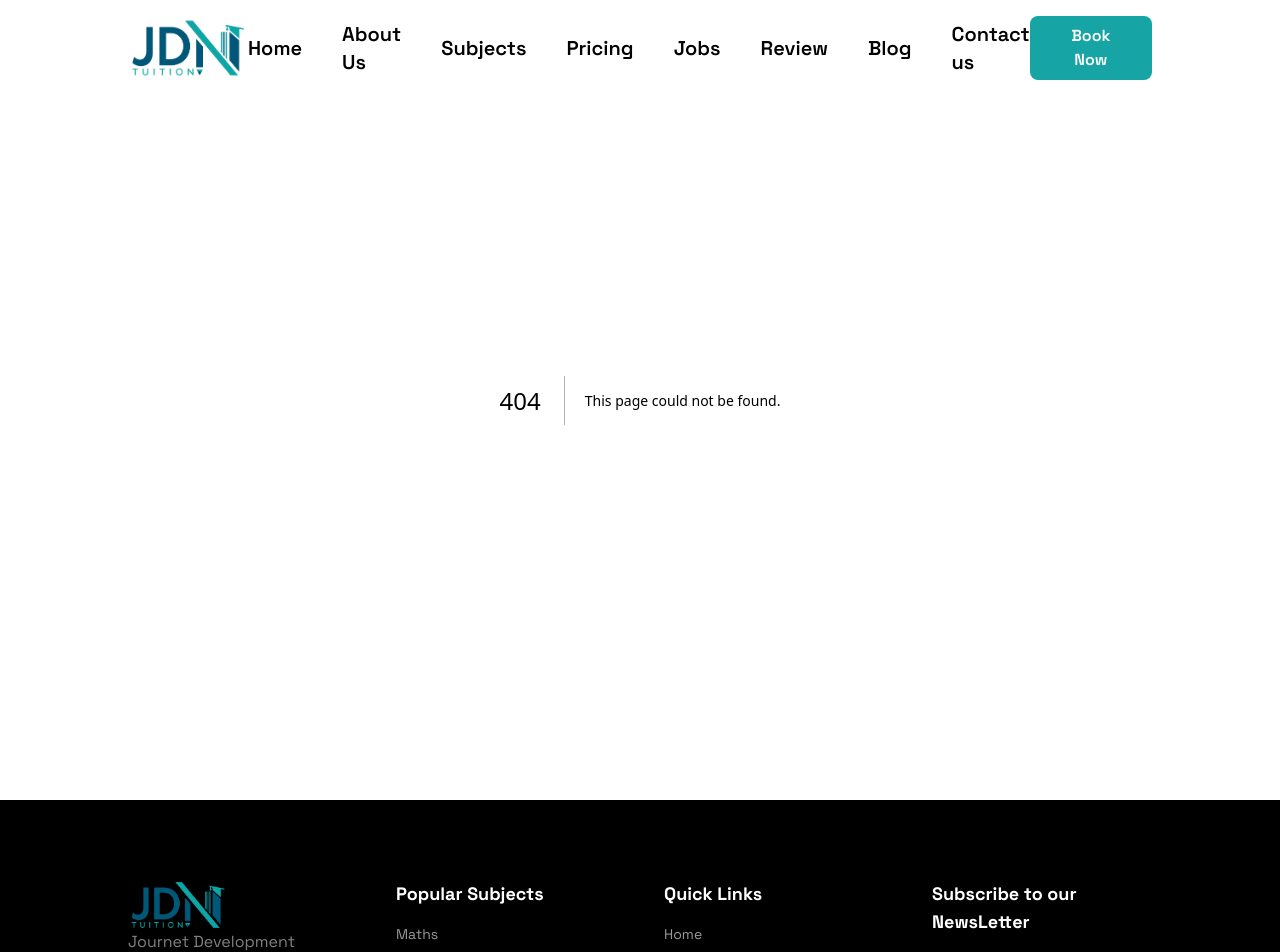
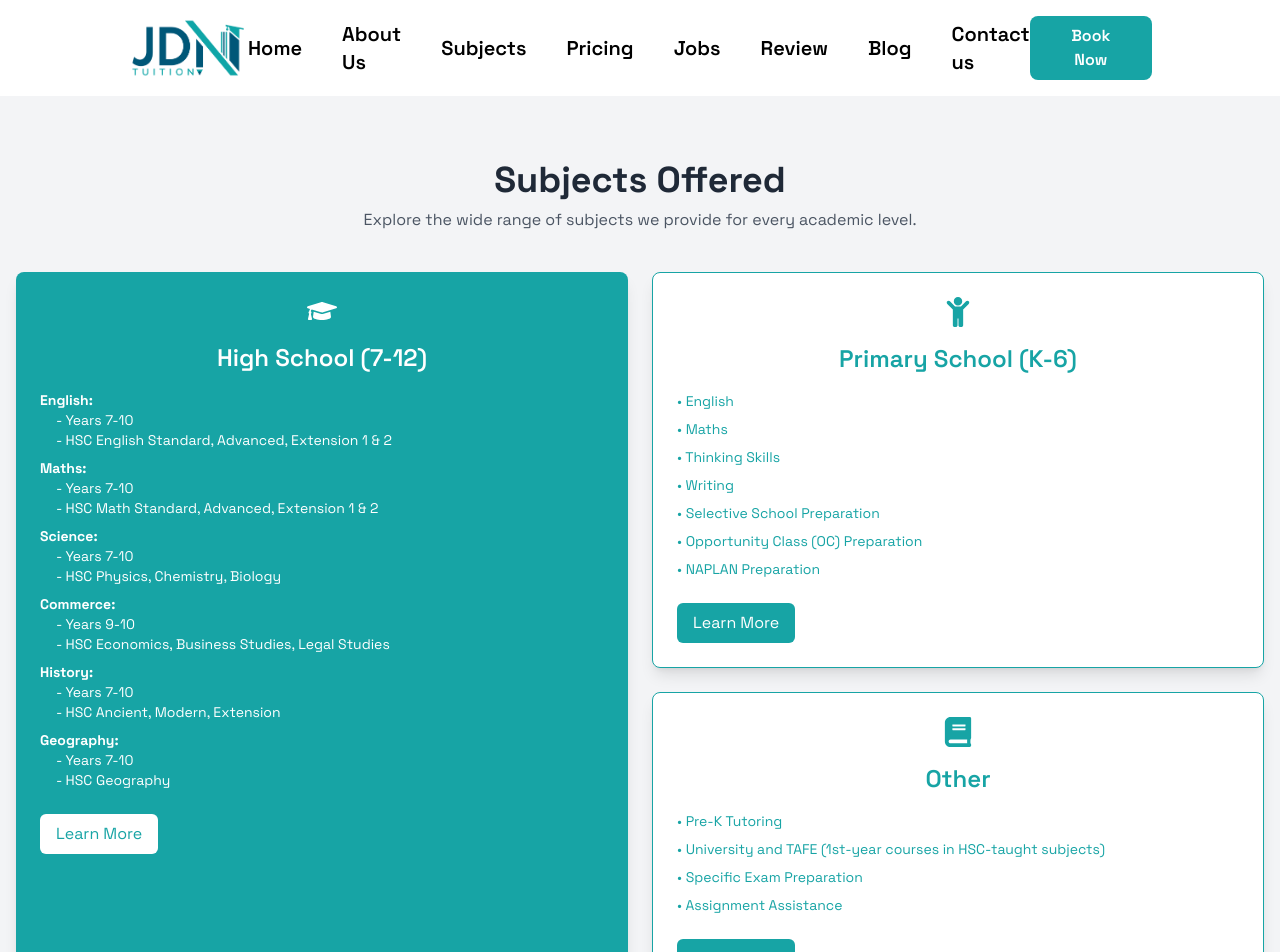
Before and after one commit to HadiaFaisal19/jdntuition, a Next.js app: page /subjects in a window 1280 px wide. Before the commit this address had no page. Shown: the top 952 px of the page. Built offline with nearby package versions, Linux system fonts and the light colour scheme.

Commit message:
added the subjects page

```diff
--- /dev/null
+++ b/app/subjects/page.tsx
@@ -0,0 +1,143 @@
+import { FaBook, FaChalkboardTeacher, FaChild, FaGraduationCap } from "react-icons/fa";
+
+const SubjectsOffered = () => {
+  const sections = [
+    {
+      id: 1,
+      title: "High School (7-12)",
+      icon: <FaGraduationCap size={30} />,
+      color: "bg-[#17A4A5] text-white",
+      border: "",
+      textColor: "text-white",
+      subjects: [
+        { name: "English", details: ["Years 7-10", "HSC English Standard, Advanced, Extension 1 & 2"] },
+        { name: "Maths", details: ["Years 7-10", "HSC Math Standard, Advanced, Extension 1 & 2"] },
+        { name: "Science", details: ["Years 7-10", "HSC Physics, Chemistry, Biology"] },
+        { name: "Commerce", details: ["Years 9-10", "HSC Economics, Business Studies, Legal Studies"] },
+        { name: "History", details: ["Years 7-10", "HSC Ancient, Modern, Extension"] },
+        { name: "Geography", details: ["Years 7-10", "HSC Geography"] },
+      ],
+    },
+    {
+      id: 2,
+      title: "Primary School (K-6)",
+      icon: <FaChild size={30} />,
+      color: "bg-white",
+      border: "border border-[#17A4A5]",
+      textColor: "text-[#17A4A5]",
+      subjects: [
+        "English",
+        "Maths",
+        "Thinking Skills",
+        "Writing",
+        "Selective School Preparation",
+        "Opportunity Class (OC) Preparation",
+        "NAPLAN Preparation",
+      ],
+    },
+    {
+      id: 3,
+      title: "Other",
+      icon: <FaBook size={30} />,
+      color: "bg-white",
+      border: "border border-[#17A4A5]",
+      textColor: "text-[#17A4A5]",
+      subjects: [
+        "Pre-K Tutoring",
+        "University and TAFE (1st-year courses in HSC-taught subjects)",
+        "Specific Exam Preparation",
+        "Assignment Assistance",
+      ],
+    },
+  ];
+
+  return (
+    <section className="pt-[10rem] bg-gray-100 py-16 px-4">
+      <div className="max-w-7xl mx-auto">
+        <div className="text-center mb-10">
+          <h2 className="text-4xl font-bold text-gray-800">Subjects Offered</h2>
+          <p className="text-gray-600 mt-2">Explore the wide range of subjects we provide for every academic level.</p>
+        </div>
+
+        {/* Responsive Grid */}
+        <div className="grid grid-cols-1 lg:grid-cols-2 gap-6">
+          {/* High School Column */}
+          <div
+            className={`${sections[0].color} ${sections[0].border} p-6 rounded-lg shadow-lg transform hover:scale-105 transition-transform`}
+          >
+            <div className="flex items-center justify-center mb-4">
+              {sections[0].icon}
+            </div>
+            <h3 className={`text-2xl font-semibold ${sections[0].textColor} text-center`}>
+              {sections[0].title}
+            </h3>
+            <ul className={`mt-4 ${sections[0].textColor} text-sm`}>
+              {sections[0].subjects.map((subject, index) => (
+                <li key={index} className="mt-2">
+                  <strong>{subject.name}:</strong>
+                  <ul className="ml-4">
+                    {subject.details.map((detail, i) => (
+                      <li key={i}>- {detail}</li>
+                    ))}
+                  </ul>
+                </li>
+              ))}
+            </ul>
+            <button className="mt-6 bg-white text-[#17A4A5] px-4 py-2 rounded-md hover:bg-gray-200 transition">
+              Learn More
+            </button>
+          </div>
+
+          {/* Primary + Other Column */}
+          <div className="flex flex-col gap-6">
+            {/* Primary Card */}
+            <div
+              className={`${sections[1].color} ${sections[1].border} p-6 rounded-lg shadow-lg transform hover:scale-105 transition-transform`}
+            >
+              <div className={`flex items-center justify-center mb-4 ${sections[1].textColor}`}>
+                {sections[1].icon}
+              </div>
+              <h3 className={`text-2xl font-semibold ${sections[1].textColor} text-center`}>
+                {sections[1].title}
+              </h3>
+              <ul className={`mt-4 ${sections[1].textColor} text-sm`}>
+                {sections[1].subjects.map((subject, index) => (
+                  <li key={index} className="mt-2">
+                    • {subject}
+                  </li>
+                ))}
+              </ul>
+              <button className="mt-6 bg-[#17A4A5] text-white px-4 py-2 rounded-md hover:bg-[#159c9d] transition">
+                Learn More
+              </button>
+            </div>
+
+            {/* Other Card */}
+            <div
+              className={`${sections[2].color} ${sections[2].border} p-6 rounded-lg shadow-lg transform hover:scale-105 transition-transform`}
+            >
+              <div className={`flex items-center justify-center mb-4 ${sections[2].textColor}`}>
+                {sections[2].icon}
+              </div>
+              <h3 className={`text-2xl font-semibold ${sections[2].textColor} text-center`}>
+                {sections[2].title}
+              </h3>
+              <ul className={`mt-4 ${sections[2].textColor} text-sm`}>
+                {sections[2].subjects.map((subject, index) => (
+                  <li key={index} className="mt-2">
+                    • {subject}
+                  </li>
+                ))}
+              </ul>
+              <button className="mt-6 bg-[#17A4A5] text-white px-4 py-2 rounded-md hover:bg-[#159c9d] transition">
+                Learn More
+              </button>
+            </div>
+          </div>
+        </div>
+      </div>
+    </section>
+  );
+};
+
+export default SubjectsOffered;
--- a/components/Helper/ScrollToTop.tsx
+++ b/components/Helper/ScrollToTop.tsx
@@ -33,8 +33,7 @@ const ScrollToTop = () => {
       {isVisible && (
         <button
           onClick={handleScrollToTop}
-          className="bg-[#17A4A5]
-           text-white rounded-full w-12 h-12 flex items-center justify-center focus:outline-none"
+          className="bg-[#17A4A5] text-white rounded-full w-12 h-12 flex items-center justify-center focus:outline-none"
         >
           <FaArrowUp />
         </button>
--- a/components/Home/About/About.tsx
+++ b/components/Home/About/About.tsx
@@ -16,7 +16,7 @@ const About = () => {
         </div>
         <h1 className='text-2xl sm:text-3xl md:text-4xl lg:text-6xl mt-8 font-bold md:leading-[3rem] lg:leading-[3.5rem] xl:leading-[3.9rem] text-grey-800'>Discover The JDN Difference
         </h1>
-        <p className='mt-4 text-gray-600'>At JDN Tuition, we’re not just about tutoring; we’re about fostering growth, building confidence, and nurturing potential. With a personalized approach to education, we prioritize each student’s journey and development above all else. Our hand-selected tutors are not only experts in their fields but are also passionate about guiding students towards success. From our free meet-and-greet consultations to our mentorship program for tutors, we’re committed to building a supportive network where students feel empowered to excel. Choose JDN Tuition and experience the difference firsthand as we embark on this educational journey together.
+        <p className='mt-4 text-gray-600'>At JDN Tuition, we’re not just about tutoring; we’re about fostering growth, building confidence, and nurturing potential. With a personalised approach to education, we prioritise each student’s journey and development above all else. Our hand-selected tutors are not only experts in their fields but are also passionate about guiding students towards success. From our free meet-and-greet consultations to our mentorship program for tutors, we’re committed to building a supportive network where students feel empowered to excel. Choose JDN Tuition and experience the difference firsthand as we embark on this educational journey together.
         </p>
         <button className='flex items-center space-x-2 px-8 py-3 mt-8 hover:bg-gray-700 transition-all duration-200 rounded-3xl bg-black text-white'>
             <span>Learn More</span>
@@ -33,7 +33,7 @@ const About = () => {
             </h1>
             <div className='-mt-10'>
                 <h1 className='text-xl md-text-2xl text-opacity-70 mb-3 text-black font-bold'>
-                    Unparallel Expertise
+                    Unparalleled Expertise
                 </h1>
                 <p className='w-[90%] lg-w-[70%] text-base text-black text-opacity-60'>At JDN Tuition, we pride ourselves on having some of Australia’s best tutors. Our team consists of highly qualified professionals who excel in their respective subjects. With years of experience and a passion for teaching, our tutors are dedicated to helping students achieve their academic goals. Whether they’re preparing for exams or need assistance with coursework, trust JDN Tuition for unparalleled expertise and guidance.</p>
             </div>
@@ -44,9 +44,9 @@ const About = () => {
             </h1>
             <div className='-mt-10'>
                 <h1 className='text-xl md-text-2xl text-opacity-70 mb-3 text-black font-bold'>
-                    Personalized Approach
+                    Personalised Approach
                 </h1>
-                <p className='w-[90%] lg-w-[70%] text-base text-black text-opacity-60'>Unlike other tutoring services, we understand that every student is unique. That’s why we take a personalized approach to education at JDN Tuition. From our free 15-minute consultation to our carefully curated tutor-matching process, we ensure that each student receives the individualized attention they deserve. Our tutors are not only knowledgeable but also committed to understanding each student’s learning style and adapting their teaching methods to suit their needs.</p>
+                <p className='w-[90%] lg-w-[70%] text-base text-black text-opacity-60'>Unlike other tutoring services, we understand that every student is unique. That’s why we take a personalised approach to education at JDN Tuition. From our free 15-minute consultation to our carefully curated tutor-matching process, we ensure that each student receives the individualised attention they deserve. Our tutors are not only knowledgeable but also committed to understanding each student’s learning style and adapting their teaching methods to suit their needs.</p>
             </div>
         </div>
         <div className='mt-5 w-full'>
--- a/components/Home/Courses/Courses.tsx
+++ b/components/Home/Courses/Courses.tsx
@@ -27,9 +27,6 @@ const Courses = () => {
           {coursesData.map((course, i) => {
             return (
               <div key={course.id}
-              data-aos="fade-right"
-              data-aos-anchor-placement="top-center"
-              data-aos-delay={`${i*150}`}
               className="relative z-20">
                 <CourseCard course={course} />
               </div>
--- a/components/Home/Hero/HeroContent.tsx
+++ b/components/Home/Hero/HeroContent.tsx
@@ -10,7 +10,7 @@ const HeroContent = () => {
       <h1 data-aos="fade-left"
       data-aos-delay="200"
       className="text-3xl sm:text-4xl md:text-4xl lg:text-5xl xl:text-5xl font-bold md:leading-[3rem] lg:leading-[3.5rem] xl:leading-[4rem] text-white">
-      Empowering Futures With Tutoring for Primary & High School Students
+      Australia's Higest Rated Tutoring Platform - The Trusted Choice
       </h1>
 
       <div className="mt-8 flex items-center space-x-4">
--- a/components/Home/OurProcess/OurProcess.tsx
+++ b/components/Home/OurProcess/OurProcess.tsx
@@ -34,12 +34,8 @@ const WorkProcess = () => {
       {/* Title Section */}
       <div className="text-center mb-10">
         <p
-        data-aos="fade-right"
-        data-aos-anchor-placement="top-center"
         className="text-lg uppercase text-gray-100">What We Do</p>
         <h1
-        data-aos="fade-left"
-      data-aos-anchor-placement="top-center"
       className="text-4xl font-bold text-white">Our Process</h1>
       </div>
 
@@ -50,7 +46,7 @@ const WorkProcess = () => {
           <div
           data-aos="zoom-left"
               data-aos-anchor-placement="top-center"
-              data-aos-delay={`${i*150}`}
+              data-aos-delay={`${i*100}`}
             key={step.id}
             className="flex flex-col items-center text-center space-y-4"
           >
--- a/components/Home/Review/Review.tsx
+++ b/components/Home/Review/Review.tsx
@@ -19,14 +19,14 @@ const Review = () => {
           </div>
           {/* Title */}
           <h1 className="text-2xl md:text-3xl lg:text-5xl mt-8 font-bold md:leading-[3rem] lg:leading-[3.3rem] xl:leading-[3.6rem] text-white">
-            Trusted By Students
+            5-Star Excellence
           </h1>
           <p className="text-base text-white text-opacity-50 mt-6">
           Journet Development Network: Building the Pillars of Success
           </p>
           <div className="flex items-center space-x-10 mt-8">
             <p className="text-white font-bold text-5xl">99%</p>
-            <p className="text-white">Students Gain Success<br/> Through Our Platform</p>
+            <p className="text-white">Success Stores Across<br/> All Grade Levels</p>
           </div>
         </div>
         <div className="xl:col-span-2 bg-white rounded-lg overflow-hidden">
--- a/components/Home/WhyChooseUs/WhyChooseUs.tsx
+++ b/components/Home/WhyChooseUs/WhyChooseUs.tsx
@@ -76,9 +76,6 @@ const ReasonsToChooseUs = () => {
         <div className="grid grid-cols-1 sm:grid-cols-2 lg:grid-cols-4 gap-6">
           {reasons.map((reason, i) => (
             <div
-              data-aos="fade-right"
-              data-aos-anchor-placement="top-center"
-              data-aos-delay={`${i * 100}`}
               key={reason.id}
               className="bg-white shadow-lg p-6 rounded-lg flex flex-col items-center text-center transition-all duration-300 hover:animate-shake"
             >
```
